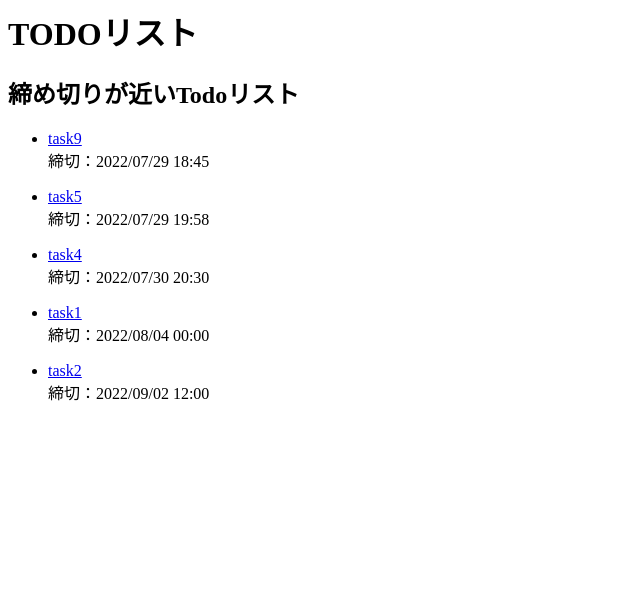
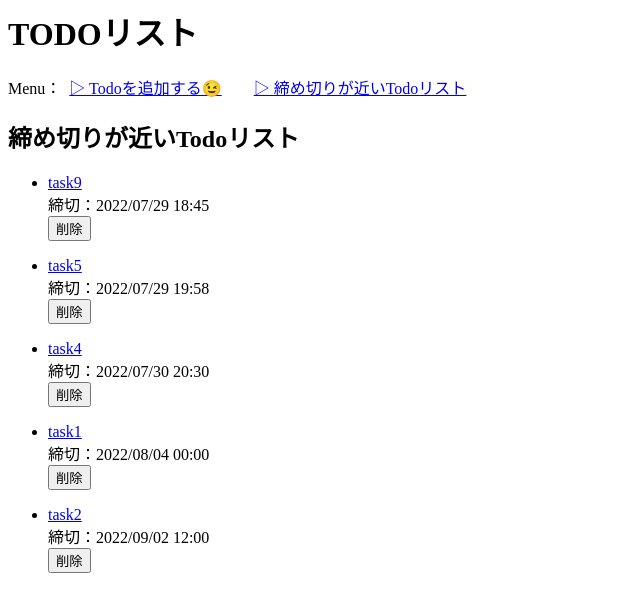
Before and after one commit to chikuwa1/Todo, a Django app: page /todos/ in a window 1280 px wide. Shown: the top 612 px of the page, without its empty margins (0-640 px from the left). Run offline with Django 4.2, Linux system fonts and the light colour scheme; data comes from the database, SQL or seed files in the repository; both versions use the stored data as it was after the commit.

Commit message:
primary added

```diff
--- a/mysite/todos/templates/todos/create.html
+++ b/mysite/todos/templates/todos/create.html
@@ -4,14 +4,15 @@
     {% csrf_token %}
     <h1>TODOリスト</h1>
     <h2>やるべきことを追加しよう(^▽^)/</h2>
+    <p>※「やるべきこと」と「締め切り」は必ず入力してください😎</p>
     {% if error_message %}
     <p>{{ error_message }}</p>
     {% endif %}
     <fieldset>
-        <p>やるべきこと：<input type="text" name='name' size="50" maxlength="50" placeholder="50字以内で入力"></p>
+        <p>やるべきこと：<input type="text" name='name' size="50" maxlength="50" placeholder="50字以内で入力" required></p>
         <p>詳細：</p>
         <p><textarea name="detail" cols="50" rows="4" maxlength="200" placeholder="200字以内で入力"></textarea></p>
-        <p>締め切り：<input type="datetime-local" name="deadline" size="50"></p>
+        <p>締め切り：<input type="datetime-local" name="deadline" size="50" required></p>
         <!--優先度：
             <select name="priolity" id="priolity" size="5">
                 <option value="5">5</option>
--- a/mysite/todos/templates/todos/index.html
+++ b/mysite/todos/templates/todos/index.html
@@ -6,9 +6,14 @@
 </head>
 
 <body>
-
     <div>
         <h1>TODOリスト</h1>
+
+        <p>Menu：&nbsp;
+            <a href="{% url 'todos:create'%}"> ▷ Todoを追加する😉</a>&emsp;&emsp;<a href="{% url 'todos:index'%}">▷
+                締め切りが近いTodoリスト</a>
+        </p>
+
         <h2>締め切りが近いTodoリスト</h2>
 
         {% if latest_todo_list %}
@@ -16,6 +21,10 @@
             {% for todo in latest_todo_list %}
             <li><a href="{% url 'todos:detail' todo.id %}">{{ todo.name }} </a></li>
             締切：{{ todo.deadline | date:'Y/m/d H:i' }}
+            <form action="{% url 'todos:delete' %}" method="post">
+                {% csrf_token %}
+                <button type="submit"value="削除">削除</button>
+            </form>
             <p></p>
             {% endfor %}
         </ul>
--- a/mysite/todos/urls.py
+++ b/mysite/todos/urls.py
@@ -10,7 +10,7 @@ urlpatterns = [
     path('create/', views.create, name='create'),
     path('<int:todo_id>/completion/', views.complete,name='completion'),
     path('end/', views.end, name='end'),
-
+    path('<int:todo_id>/delete/', views.DeleteView.as_view(), name='delete'),
     path('', views.IndexView.as_view(), name='index'),
     path('<int:pk>/detail/', views.DetailView.as_view(), name='detail'),
     # path('create/', views.CreateView.as_view(), name='create'),
--- a/mysite/todos/views.py
+++ b/mysite/todos/views.py
@@ -56,3 +56,12 @@
 # def EndView(request, todo_id):
 #     response = " end"
 #     return HttpResponse(response %todo_id)
+
+# def Delete(request, todo_id):
+#     obj = get_object_or_404(Todo, pk=todo_id)
+#     Todo.objects.filter(pk=todo_id).delete()
+#     return render(request, 'todos/delete.html')
+
+class DeleteView(generic.DeleteView):
+    model = Todo
+    template_name = 'todos/delete.html'
```
Also changed, not shown: mysite/todos/templates/delete.html (added, +18 -0 lines), mysite/todos/templates/todos/end.html (+12 -1 lines), mysite/db.sqlite3.
